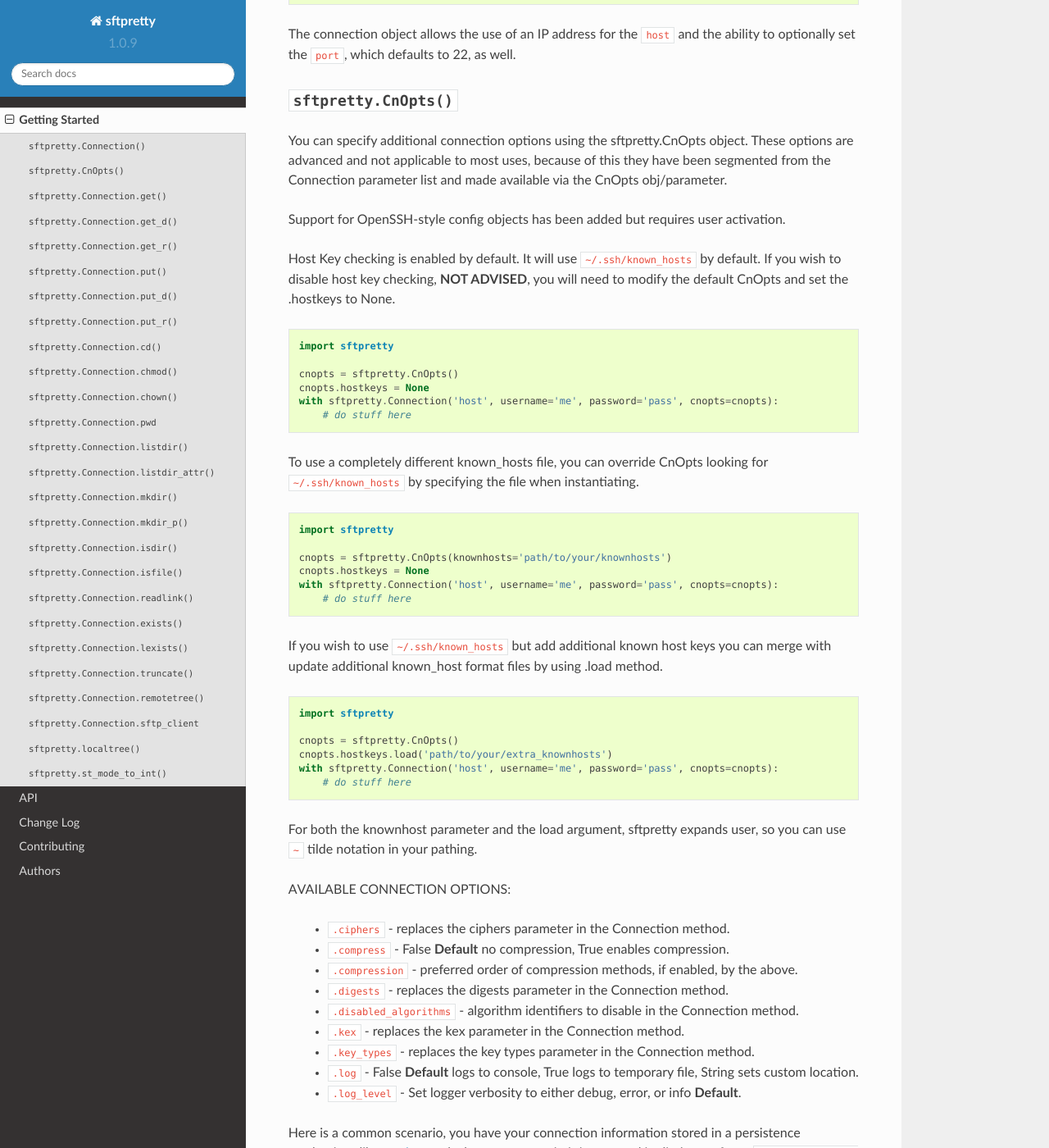
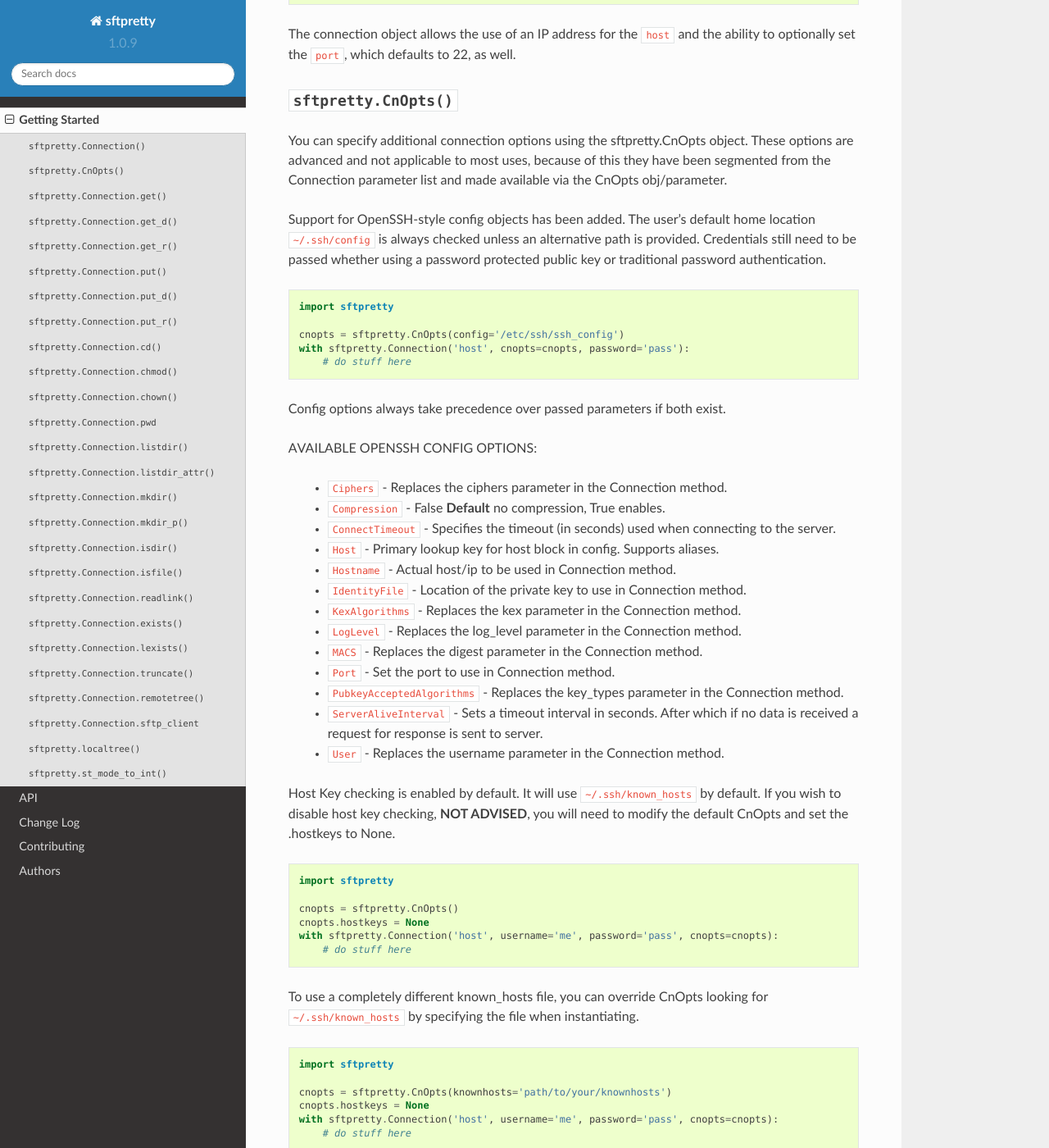
Before and after one commit to byteskeptical/sftpretty, a Sphinx documentation site: the page built from docs/cookbook.rst, in a window 1280 px wide and 1400 px high, scrolled down 1353 px. Shown: the whole window at 82% size. Built offline with Sphinx 7.4.7 and the Read the Docs theme 2.0.0, drawn with Linux system fonts in a browser that asks for light colours; some of the changed text lies outside the part shown.

Commit message:
putting in type based safety rails for config values, iterating config tests for robustness, fix for loglevel set through config having three levels of DEBUG while we only have one, making necessary updates to documentation for new feature, update README

```diff
--- a/docs/cookbook.rst
+++ b/docs/cookbook.rst
@@ -81,7 +81,39 @@
 this they have been segmented from the Connection parameter list and made
 available via the CnOpts obj/parameter.
 
-Support for OpenSSH-style config objects has been added but requires user activation.
+Support for OpenSSH-style config objects has been added. The user's default
+home location ``~/.ssh/config`` is always checked unless an alternative path
+is provided. Credentials still need to be passed whether using a password
+protected public key or traditional password authentication.
+
+.. code-block:: python
+
+    import sftpretty
+
+    cnopts = sftpretty.CnOpts(config='/etc/ssh/ssh_config')
+    with sftpretty.Connection('host', cnopts=cnopts, password='pass'):
+        # do stuff here
+
+Config options always take precedence over passed parameters if both exist.
+
+AVAILABLE OPENSSH CONFIG OPTIONS:
+
+  * ``Ciphers`` - Replaces the ciphers parameter in the Connection method.
+  * ``Compression`` - False **Default** no compression, True enables.
+  * ``ConnectTimeout`` - Specifies the timeout (in seconds) used when
+    connecting to the server.
+  * ``Host`` - Primary lookup key for host block in config. Supports aliases.
+  * ``Hostname`` - Actual host/ip to be used in Connection method.
+  * ``IdentityFile`` - Location of the private key to use in Connection method.
+  * ``KexAlgorithms`` - Replaces the kex parameter in the Connection method.
+  * ``LogLevel`` - Replaces the log_level parameter in the Connection method.
+  * ``MACS`` - Replaces the digest parameter in the Connection method.
+  * ``Port`` - Set the port to use in Connection method.
+  * ``PubkeyAcceptedAlgorithms`` - Replaces the key_types parameter in the
+    Connection method.
+  * ``ServerAliveInterval`` - Sets a timeout interval in seconds. After
+    which if no data is received a request for response is sent to server.
+  * ``User`` - Replaces the username parameter in the Connection method.
 
 Host Key checking is enabled by default. It will use ``~/.ssh/known_hosts`` by
 default. If you wish to disable host key checking, **NOT ADVISED**, you will
@@ -126,23 +158,24 @@
 
 AVAILABLE CONNECTION OPTIONS:
 
-  * ``.ciphers`` - replaces the ciphers parameter in the Connection method.
+  * ``.ciphers`` - Replaces the ciphers parameter in the Connection method.
   * ``.compress`` - False **Default** no compression, True enables
     compression.
-  * ``.compression`` - preferred order of compression methods, if enabled, by
+  * ``.compression`` - Preferred order of compression methods, if enabled, by
     the above.
-  * ``.digests`` - replaces the digests parameter in the Connection method.
-  * ``.disabled_algorithms`` - algorithm identifiers to disable in the
+  * ``.config`` - SSHConfig object used for parsing and host-based lookups.
+  * ``.digests`` - Replaces the digests parameter in the Connection method.
+  * ``.disabled_algorithms`` - Algorithm identifiers to disable in the
     Connection method.
-  * ``.kex`` - replaces the kex parameter in the Connection method.
-  * ``.key_types`` - replaces the key types parameter in the Connection method.
+  * ``.kex`` - Replaces the kex parameter in the Connection method.
+  * ``.key_types`` - Replaces the key types parameter in the Connection method.
   * ``.log`` - False **Default** logs to console, True logs to temporary file,
     String sets custom location.
   * ``.log_level`` - Set logger verbosity to either debug, error, or
     info **Default**.
 
 Here is a common scenario, you have your connection information stored in a
-persistence mechanism, like `yamjam <http://yamjam.rtfd.org/>`_ and when you access
+persistence mechanism, like `yamjam <https://yamjam.rtfd.org/>`_ and when you access
 it, it is returned in dictionary form. ``{'host':'myhost', username:'me', ...}``
 Just send the dict into the connection object like so.
 
```
Also changed, not shown: README.rst (+6 -5 lines), docs/index.rst (+5 -4 lines), sftpretty/__init__.py (+9 -9 lines), 1 other file.
